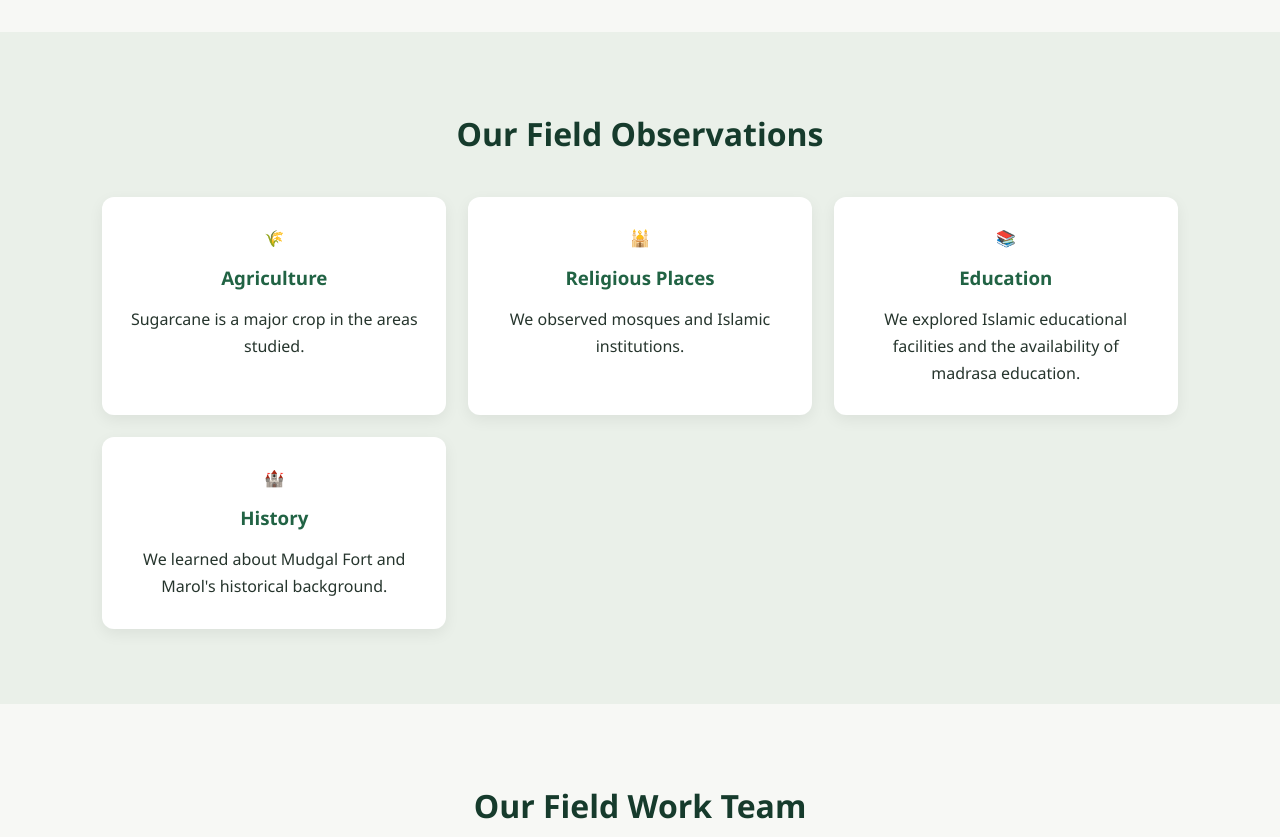
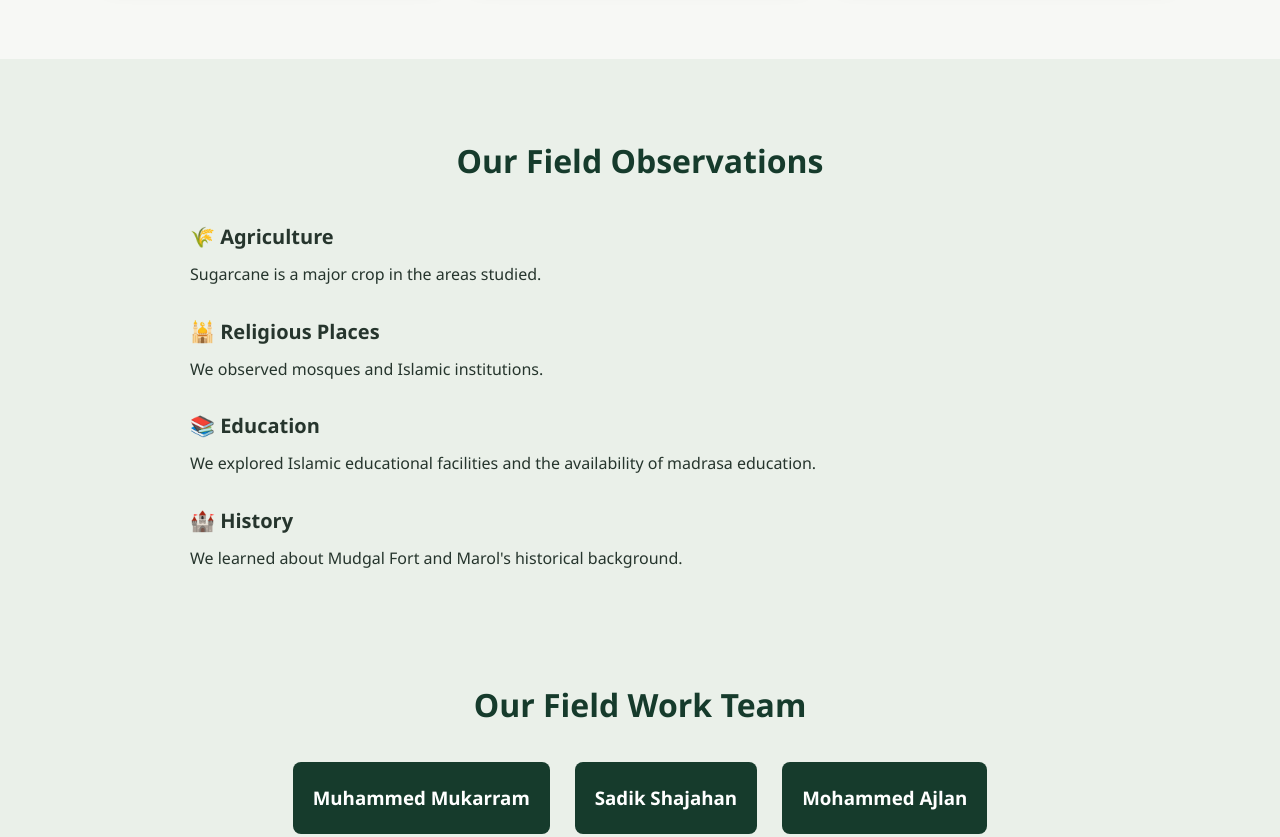
Before and after one commit to fathimalubabanailabathool-blip/field-work-2026, a plain HTML site: page index.html in a window 1280 px wide. Shown: the part 1760-2597 px from the top of the page. Drawn offline with Linux system fonts and the light colour scheme.

Commit message:
Add files via upload

```diff
--- a/index.html
+++ b/index.html
@@ -4,6 +4,7 @@
 <head>
 <meta charset="UTF-8">
 <meta name="viewport" content="width=device-width, initial-scale=1.0">
+<meta name="google-site-verification" content="GkM-3zNS46AkfR2BiKj_M15coOhywTAHqrjkvEhDefY" />
 <title>Field Work 2026 | Karnataka</title>
 <link rel="stylesheet" href="style.css">
 </head>
@@ -25,6 +26,7 @@
             <li><a href="#findings">Findings</a></li>
             <li><a href="#timeline">14-Day Journey</a></li>
 </ul>
+        <li><a href="#gallery">Gallery</a></li>
 
 </nav>
 </header>
@@ -97,26 +99,34 @@
 </section>
 
 <section id="findings" class="section findings">
+
+<section id="findings">
     <h2>Our Field Observations</h2>
 
-    <div class="finding-grid">
-        <div>🌾 <h3>Agriculture</h3>
+    <div class="finding-content">
+
+        <h3>🌾 Agriculture</h3>
+        <p>
             Sugarcane is a major crop in the areas studied.
-        </div>
+        </p>
 
-        <div>🕌 <h3>Religious Places</h3>
+        <h3>🕌 Religious Places</h3>
+        <p>
             We observed mosques and Islamic institutions.
-        </div>
+        </p>
 
-        <div>📚 <h3>Education</h3>
+        <h3>📚 Education</h3>
+        <p>
             We explored Islamic educational facilities
             and the availability of madrasa education.
-        </div>
+        </p>
 
-        <div>🏰 <h3>History</h3>
+        <h3>🏰 History</h3>
+        <p>
             We learned about Mudgal Fort and Marol's
             historical background.
-        </div>
+        </p>
+
     </div>
 </section>
 
@@ -283,6 +293,20 @@
 
 <img src="images/team.jpg" alt="Fieldwork team">
 
+</div>
+</section>
+
+<section id="videos" class="videos">
+    <h2>Fieldwork Video Gallery</h2>
+    <p>Memorable moments from our 14-day fieldwork journey.</p>
+
+    <div class="video-container">
+        <iframe
+            src="https://drive.google.com/file/d/1uzEVsCdeB0oL-nz8gxzenXtVut8UtRv1/preview"
+            width="100%"
+            height="400"
+            allowfullscreen>
+        </iframe>
     </div>
 </section>
 
--- a/style.css
+++ b/style.css
@@ -411,3 +411,21 @@ footer {
         left: -32px;
     }
 }
+
+.finding-content {
+    max-width: 900px;
+    margin: 30px auto;
+    text-align: left;
+    line-height: 1.8;
+}
+
+.finding-content h3 {
+    margin-top: 25px;
+    margin-bottom: 5px;
+    font-size: 20px;
+}
+
+.finding-content p {
+    margin-top: 0;
+    margin-bottom: 15px;
+}
```
Lines whose indentation alone changed are shown as unchanged.
